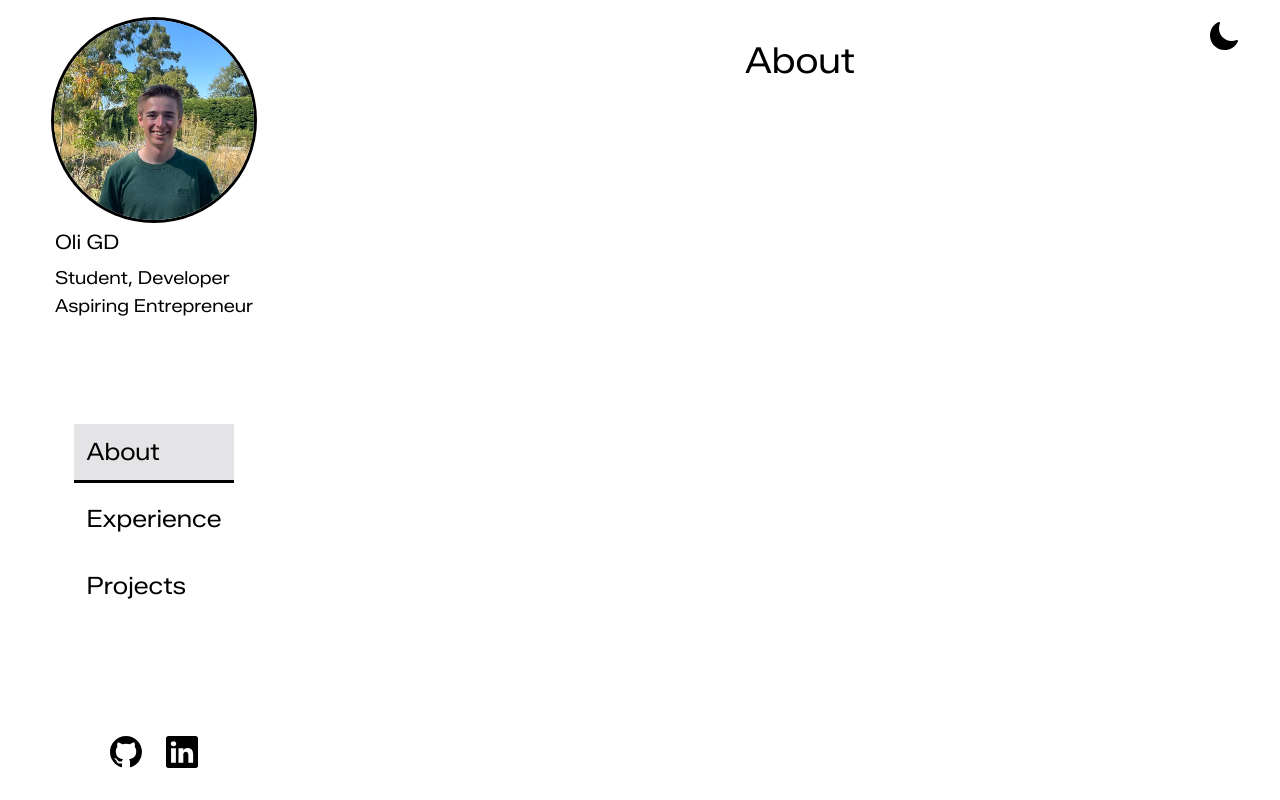
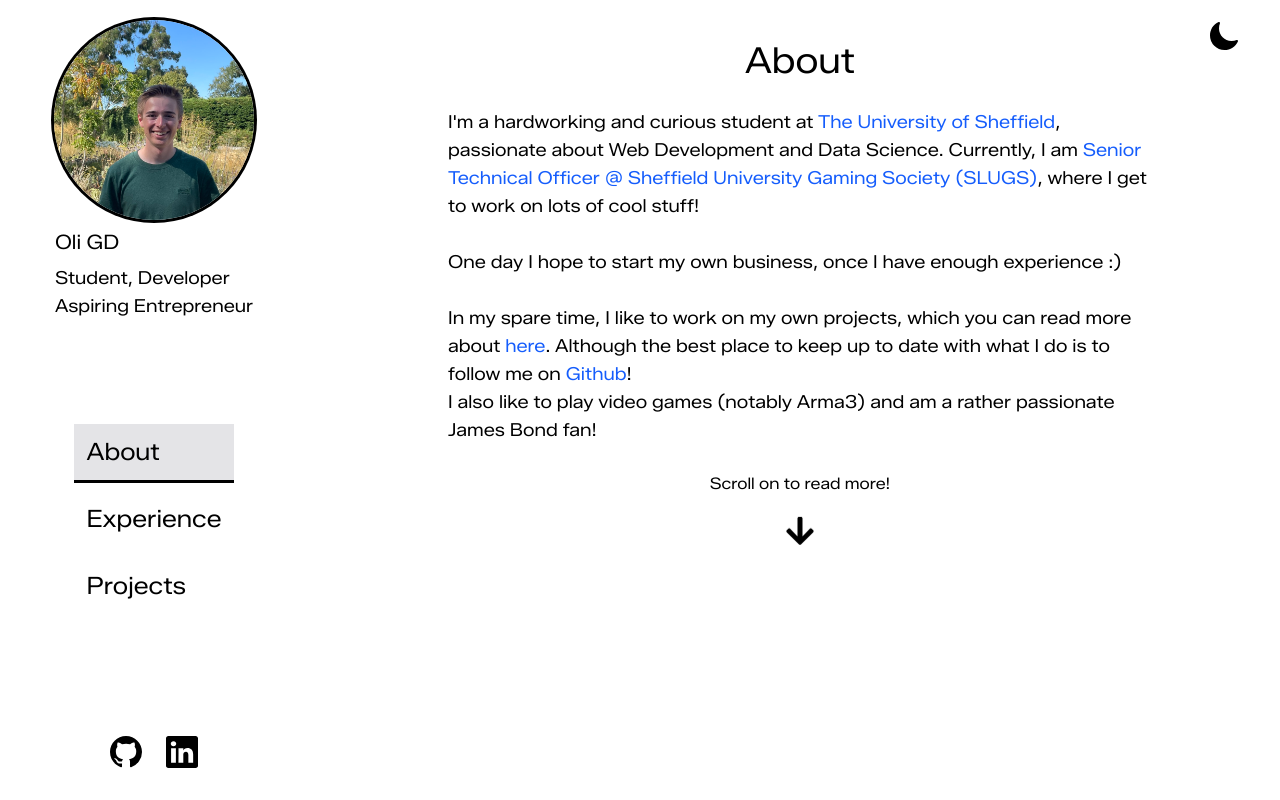
Before and after one commit to OGD311/uk.co.ogoodwinday_nextjs, a Next.js app: page / in a window 1280 px wide. Built offline with nearby package versions, Linux system fonts and the light colour scheme.

Commit message:
Filled in about section. Modified horizontal dividers. Fixed issue with projects.

```diff
--- a/src/app/page.tsx
+++ b/src/app/page.tsx
@@ -11,6 +11,7 @@ import { projects } from "../../public/data/projects";
 import { CiShare1 } from "react-icons/ci";
 import { links } from "../../public/data/links";
 import DarkModeToggle from "@/components/DarkModeToggle";
+import { FaArrowDown } from "react-icons/fa";
 
 export default function Home() {
   const scrollContainerRef = useRef<HTMLDivElement | null>(null);
@@ -66,10 +67,32 @@ export default function Home() {
 
         <div id="about" className="section h-screen flex flex-col items-center mt-5">
           <h3 className="text-4xl text-center mb-5">About</h3>
-          <p className="w-3/4 h-full p-2"></p>
+          <p className="w-3/4 p-2 text-lg">
+            I'm a hardworking and curious student at <Link href="https://sheffield.ac.uk" className="text-link dark:text-link-dark">The University of Sheffield</Link>, passionate about Web Development and Data Science.
+            Currently, I am <Link href="#experience" className="text-link dark:text-link-dark">{experiences[0].roles[0]} @ {experiences[0].company}</Link>, where I get to work on lots of cool stuff!
+            <br />
+            <br />
+            One day I hope to start my own business, once I have enough experience :)
+            <br />
+            <br />
+            In my spare time, I like to work on my own projects, which you can read more about <Link href="#projects" className="text-link dark:text-link-dark">here</Link>.{" "}
+            {projects.length > 0 &&
+              <>
+                My latest project is {projects[0].title}, utilising {projects[0].tools[0]} among others.
+              </>
+            }
+            Although the best place to keep up to date with what I do is to follow me on <Link href={links.github} className="text-link dark:text-link-dark">Github</Link>!
+            <br/>
+            I also like to play video games (notably Arma3) and am a rather passionate James Bond fan!
+          </p>
+          <Link href="#experience" className="flex flex-col items-center mt-5">
+            Scroll on to read more!
+            <FaArrowDown className="w-8 h-8 mt-5 animate-bounce" />
+          </Link>
+
         </div>
 
-        <hr />
+        <hr className="text-hover dark:text-hover-dark" />
 
         <div id="experience" className="section h-screen flex flex-col items-center mt-10">
           <h3 className="text-4xl text-center mb-5">Experience</h3>
@@ -97,16 +120,16 @@ export default function Home() {
 
         </div>
 
-        <hr />
+        <hr className="text-hover dark:text-hover-dark" />
 
         <div id="projects" className="section h-screen flex flex-col items-center mt-10">
           <h3 className="text-4xl text-center">Projects</h3>
           {projects.length > 0 ? (
             <>
-              {sortExperiences(projects)
+              {projects
                 .slice(0, 3)
-                .map((experience) => (
-                  <ExperienceCard key={experience.company} experience={experience} />
+                .map((projects) => (
+                  <p>{projects.title}</p>
                 ))}
 
               {projects.length > 3 ?
```
